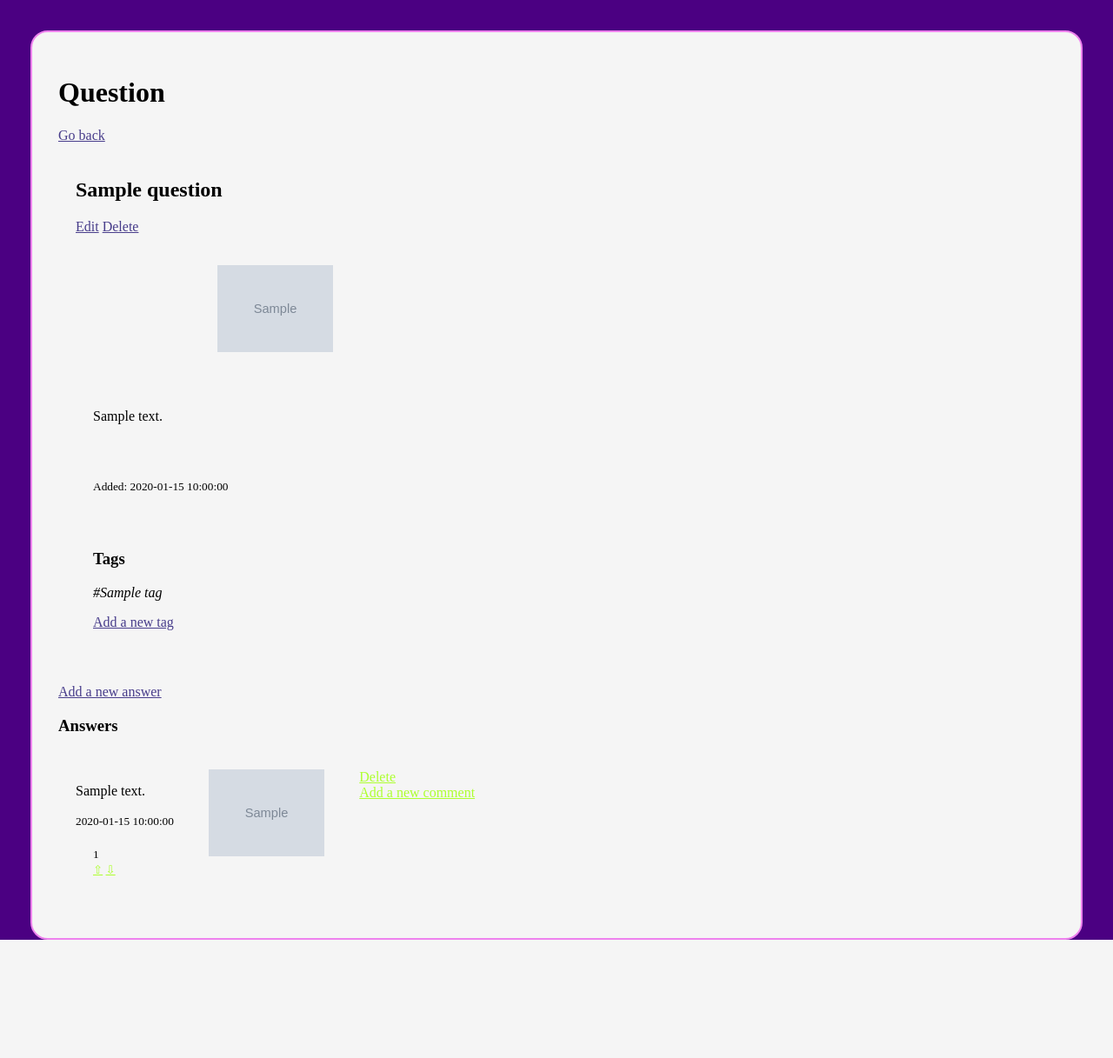
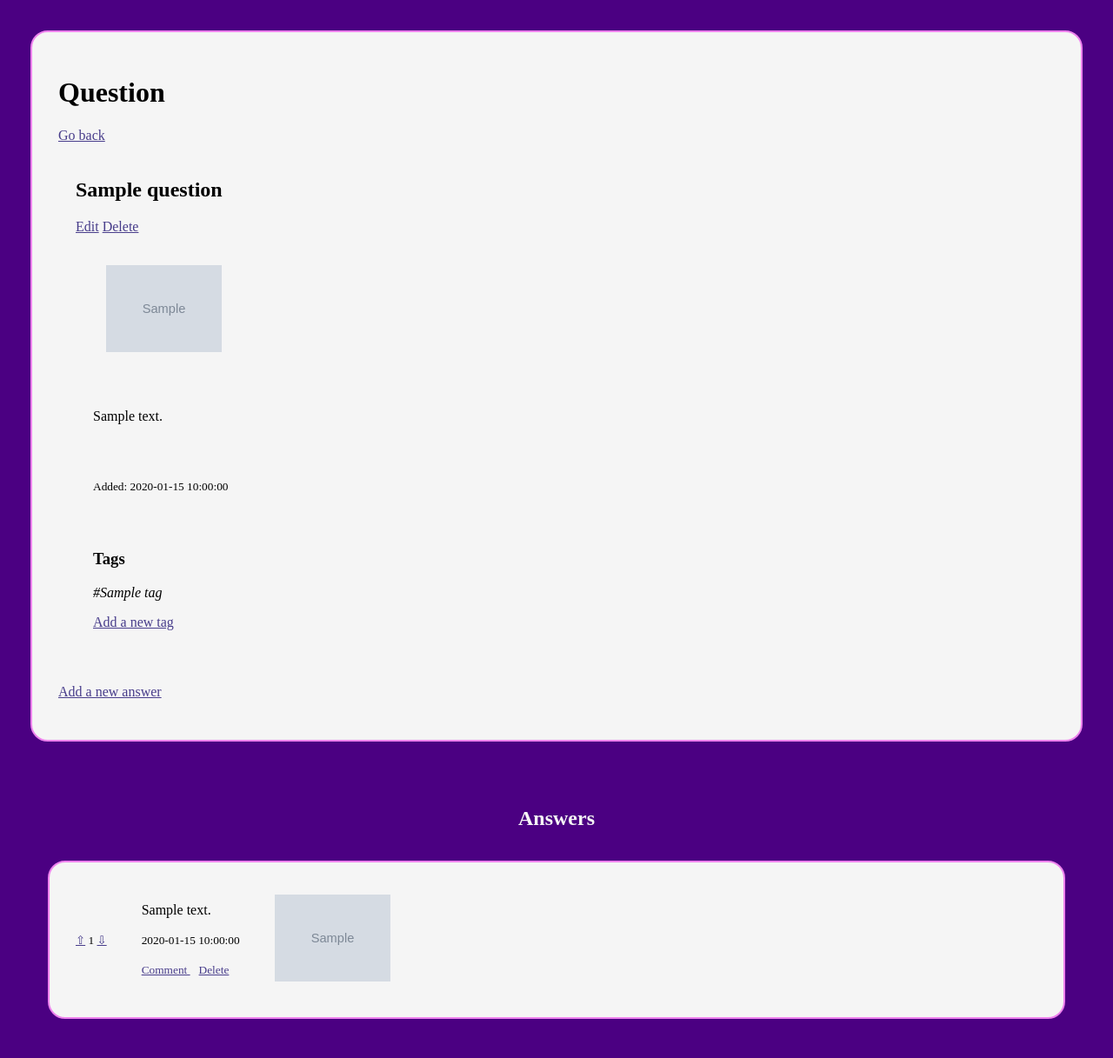
Before and after one commit to abenteuerzeit/ask-mate, a Flask app: template templates/question.html in a window 1280 px wide. Shown: the whole page at 87% size. Before the commit the page ends 1081 px from the top, so only its background shows below. Run offline with Flask 2, Linux system fonts and the light colour scheme; the template is opened without the code that fills it: most values are stand-ins (such as "Sample title", 1, 10 or a date in 2020); grey boxes marked "Sample" are stand-in pictures.

Commit message:
Display tag on question page and modify CSS

```diff
--- a/server.py
+++ b/server.py
@@ -27,7 +27,9 @@ def list_questions():
     results = db_data_handler.search(search_phrase)
     return render_template("list.html", questions=db_questions,
                            order_by=order_by, order_direction=order_direction,
-                           results=results)
+                           results=results,
+                           tags=db_data_handler.get_tags(), question_tags=db_data_handler.get_question_tags()
+                           )
 
 
 @app.route('/question/<id>', methods=['GET'])
--- a/templates/question.html
+++ b/templates/question.html
@@ -26,34 +26,49 @@
                             <em>#{{ tag.name }} </em>
                         {% endif %}{% endfor %}{% endfor %}
                     </p>
-                    <p> <a class="questionLink" href="/question/{{ question.id }}/new-tag">Add a new tag </a></p>
+                    <p><a class="questionLink" href="/question/{{ question.id }}/new-tag">Add a new tag </a></p>
                 </div>
             </div>
             <div><p><a class="questionLink" href="/question/{{ question.id }}/new-answer">Add a new answer</a></p></div>
+        </div>
+    </div>
     {% if answers %}
-                <h3>Answers </h3>
+        <div class="question">
+        <h2 style="color: whitesmoke; text-align: center;">Answers </h2>
         {% for answer in answers %}
-                    <div class="answers">
-                        <div class="answer"><p>{{ answer.message }}</p>
+            <div class="questions">
+                <div class="question"><small>
+                    <a class="questionLink"
+                       href="/answer/{{ answer.id }}/vote-up?question_id={{ question.id }}">&#8679</a>
+                    {{ answer.vote_number }}
+                    <a class="questionLink" href="/answer/{{ answer.id }}/vote-down?question_id={{ question.id }}">&#8681</a>
+                </small><br>
+                </div>
+
+                <div class="question">
+                    <p>{{ answer.message }}</p>
                     <small>{{ answer.submission_time }}</small><br>
-                            <div class="answer">
-                                <small>{{ answer.vote_number }}<br>
-                                    <a href="/answer/{{ answer.id }}/vote-up?question_id={{ question.id }}">&#8679</a>
-                                    <a href="/answer/{{ answer.id }}/vote-down?question_id={{ question.id }}">&#8681</a>
-                                </small></div>
+                    <p><small>
+                        <a class="questionLink" style="padding-right: 10px" href="/question/{{ question.id }}/new-comment">
+                            Comment
+                        </a>
+                        <a class="questionLink" style="padding-right: 10px"
+                           href="/answer/{{ answer.id }}/delete?question_id={{ question.id }}">
+                            Delete
+                        </a>
+                    </small>
+                    </p>
+
                 </div>
+
                 {% if answer.image %}
-                            <div class="answer">
-                                <a href="{{ answer.image }}" target="_blank">
+                    <div class="question">
+                        <a class="questionLink" href="{{ answer.image }}" target="_blank">
                             <img src="{{ answer.image if answer.image }}" height="100px" alt="Uploaded image">
-                                </a></div>
+                        </a><br>
+                    </div>
                 {% endif %}
-                        <div class="answer">
-                            <a href="/answer/{{ answer.id }}/delete?question_id={{ question.id }}">Delete</a><br>
-                            <a href="/question/{{ question.id }}/new-comment">Add a new comment</a><br></div>
             </div>
         {% endfor %}
     {% endif %}
-        </div>
-    </div>
 {% endblock %}
```
Also changed, not shown: db_data_handler.py (+10 -0 lines), templates/list.html (+23 -7 lines). Lines whose indentation alone changed are shown as unchanged.
